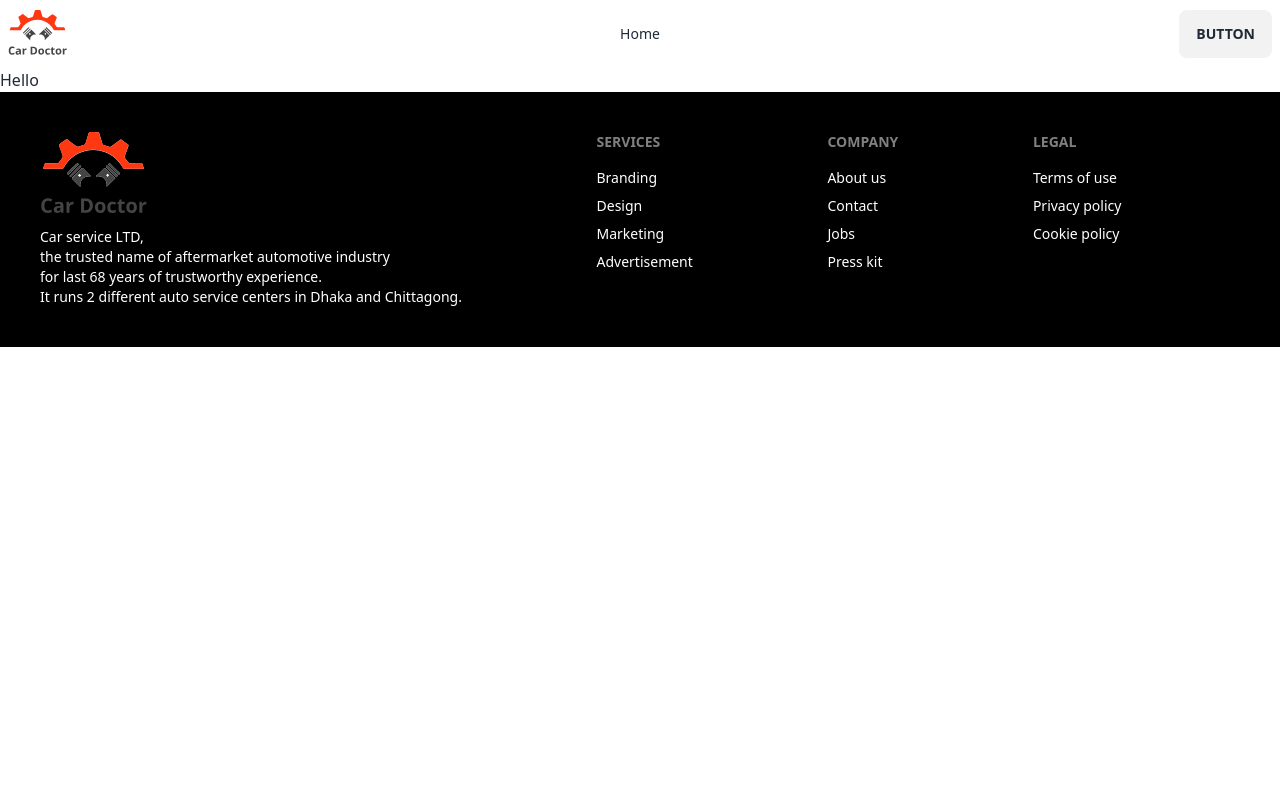
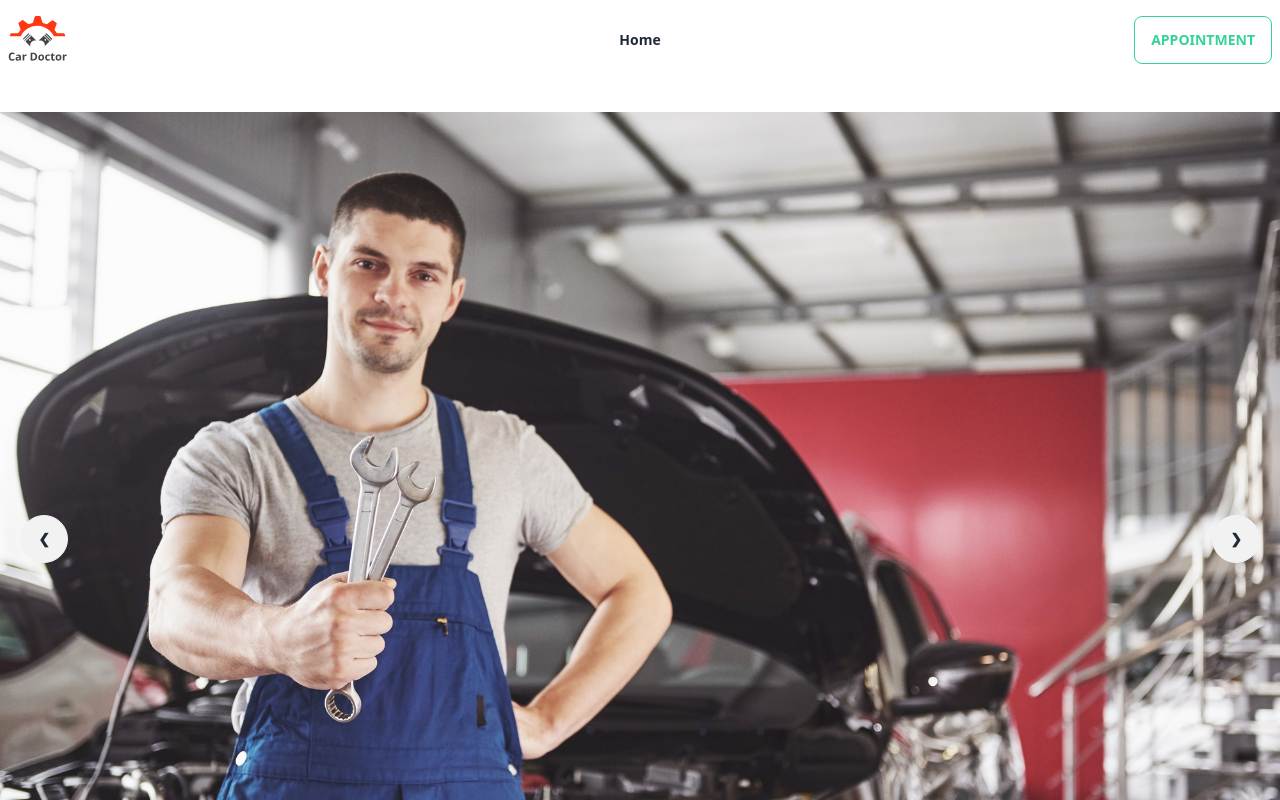
Before and after one commit to NaimHasa/Best-Car-Repair-and-Maintenance-WebApplication, a React (Vite) app: page / in a window 1280 px wide. Shown: the top 800 px of the page. Built offline with nearby package versions, Linux system fonts and the light colour scheme.

Commit message:
add Home banner

```diff
--- a/src/App.jsx
+++ b/src/App.jsx
@@ -6,7 +6,7 @@
 const App = () => {
 
   return (
-    <div>
+    <div data-theme="light" className='max-w-7xl	 mx-auto'>
       <RouterProvider router={router}></RouterProvider>
     </div>
   );
--- /dev/null
+++ b/src/Pages/Home/Banner/Banner.jsx
@@ -0,0 +1,58 @@
+import React from 'react';
+import img1 from '../../../assets/images/banner/1.jpg';
+import img2 from '../../../assets/images/banner/2.jpg';
+import img3 from '../../../assets/images/banner/3.jpg';
+import img4 from '../../../assets/images/banner/4.jpg';
+import img5 from '../../../assets/images/banner/5.jpg';
+import img6 from '../../../assets/images/banner/6.jpg';
+
+const Banner = () => {
+    return (
+        <div className="carousel w-full">
+            <div id="slide1" className="carousel-item relative w-full">
+                <img src={img1} className="w-full" />
+                <div className="absolute flex justify-between transform -translate-y-1/2 left-5 right-5 top-1/2">
+                    <a href="#slide4" className="btn btn-circle">❮</a>
+                    <a href="#slide2" className="btn btn-circle">❯</a>
+                </div>
+            </div>
+            <div id="slide2" className="carousel-item relative w-full">
+                <img src={img2} className="w-full" />
+                <div className="absolute flex justify-between transform -translate-y-1/2 left-5 right-5 top-1/2">
+                    <a href="#slide1" className="btn btn-circle">❮</a>
+                    <a href="#slide3" className="btn btn-circle">❯</a>
+                </div>
+            </div>
+            <div id="slide3" className="carousel-item relative w-full">
+                <img src={img3} className="w-full" />
+                <div className="absolute flex justify-between transform -translate-y-1/2 left-5 right-5 top-1/2">
+                    <a href="#slide2" className="btn btn-circle">❮</a>
+                    <a href="#slide4" className="btn btn-circle">❯</a>
+                </div>
+            </div>
+            <div id="slide4" className="carousel-item relative w-full">
+                <img src={img4} className="w-full" />
+                <div className="absolute flex justify-between transform -translate-y-1/2 left-5 right-5 top-1/2">
+                    <a href="#slide3" className="btn btn-circle">❮</a>
+                    <a href="#slide1" className="btn btn-circle">❯</a>
+                </div>
+            </div>
+            <div id="slide4" className="carousel-item relative w-full">
+                <img src={img5} className="w-full" />
+                <div className="absolute flex justify-between transform -translate-y-1/2 left-5 right-5 top-1/2">
+                    <a href="#slide3" className="btn btn-circle">❮</a>
+                    <a href="#slide1" className="btn btn-circle">❯</a>
+                </div>
+            </div>
+            <div id="slide4" className="carousel-item relative w-full">
+                <img src={img6} className="w-full" />
+                <div className="absolute flex justify-between transform -translate-y-1/2 left-5 right-5 top-1/2">
+                    <a href="#slide3" className="btn btn-circle">❮</a>
+                    <a href="#slide1" className="btn btn-circle">❯</a>
+                </div>
+            </div>
+        </div>
+    );
+};
+
+export default Banner;
--- a/src/Pages/Home/Home/Home.jsx
+++ b/src/Pages/Home/Home/Home.jsx
@@ -1,9 +1,10 @@
 import React from 'react';
+import Banner from '../Banner/Banner';
 
 const Home = () => {
     return (
         <div>
-            <h1>Hello</h1>
+            <Banner></Banner>
         </div>
     );
 };
--- a/src/Pages/Shered/Header/Header.jsx
+++ b/src/Pages/Shered/Header/Header.jsx
@@ -3,13 +3,13 @@
 import { Link } from 'react-router-dom';
 const Header = () => {
     const menuItem = <>
-        <li>
+        <li className='font-semibold'>
             <Link to='/'>Home</Link>
         </li>
 
     </>
     return (
-        <div className="navbar bg-base-100">
+        <div className="navbar bg-base-100 h-20 mb-8">
             <div className="navbar-start">
                 <div className="dropdown">
                     <label tabIndex={0} className="btn btn-ghost lg:hidden">
@@ -31,7 +31,7 @@
                 </ul>
             </div>
             <div className="navbar-end">
-                <a className="btn">Button</a>
+                <button className="btn btn-outline btn-success">APPOINTMENT</button>
             </div>
         </div>
     );
```
